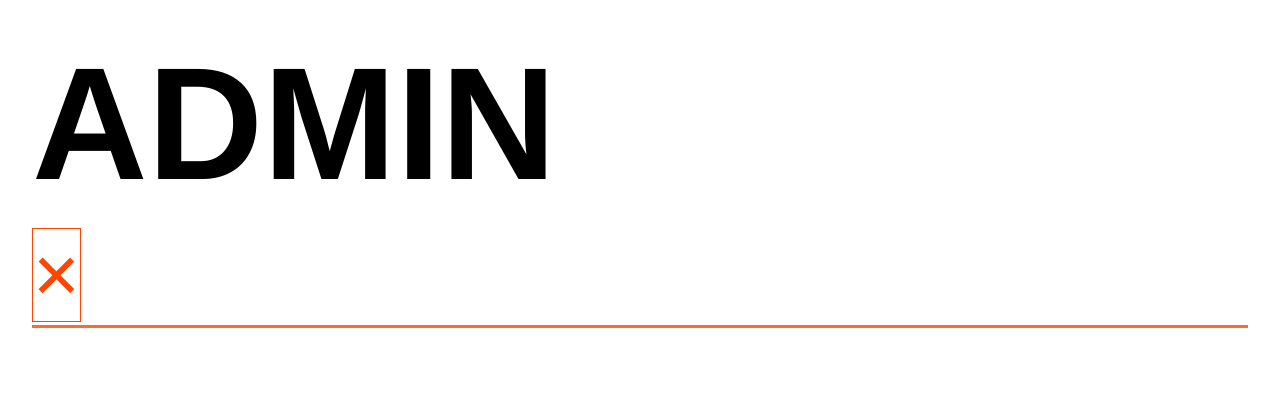
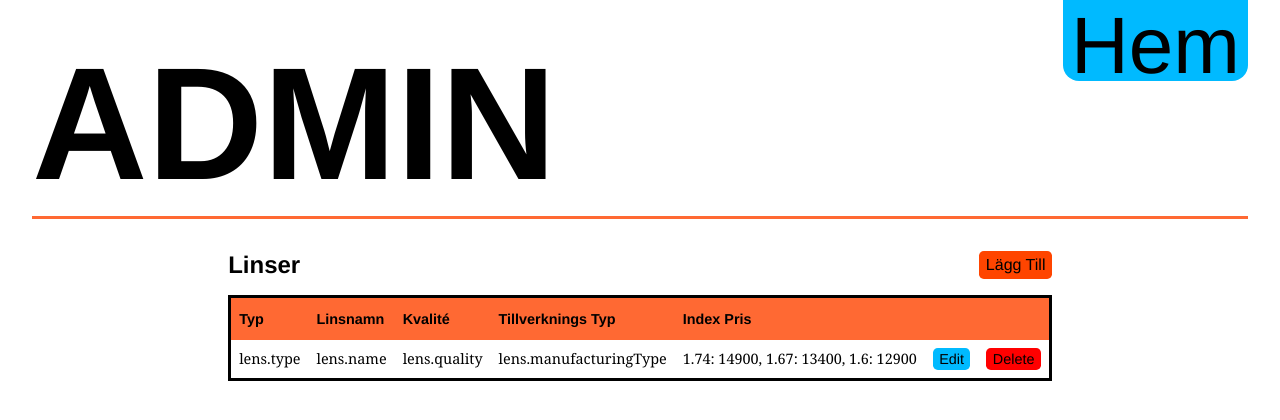
Before and after one commit to J-manLans/lensmanual-frontend, an Angular app: page /admin in a window 1280 px wide. Shown: the top 420 px of the page. Built offline with nearby package versions, Linux system fonts and the light colour scheme.

Commit message:
gonna start importing data to admin

```diff
--- a/angular.json
+++ b/angular.json
@@ -53,7 +53,8 @@
             ],
             "styles": [
               "src/styles.css",
-              "src/styles-lenses.css"
+              "src/styles-lenses.css",
+              "src/styles-table.css"
             ],
             "scripts": []
           },
--- a/src/app/features/admin/components/admin/admin.component.css
+++ b/src/app/features/admin/components/admin/admin.component.css
@@ -1,12 +1,33 @@
 header {
-    position: relative;
-    margin-top: 2rem;
+    display: flex;
+    justify-content: space-between;
     margin-inline: 2rem;
     border-bottom: 3px solid var(--synsam-acc-two);
     font-size: 5em;
 
+    h1 {
+        margin-top: 2rem;
+    }
+
     button {
-        color: var(--synsam-acc);
-        border: 1px solid;
+        position: relative;
+        align-self: start;
+        padding-inline: .5rem;
+        z-index: 1;
+    }
+
+    button::after {
+        content: "";
+        position: absolute;
+        inset: -20% 0 0 0;
+        background-color: var(--synsam-acc-blue);
+        border-bottom-right-radius: 1rem;
+        border-bottom-left-radius: 1rem;
+        z-index: -1;
+        transition: transform .1s ease-in-out;
+        transform: translateY(-10%);
+    }
+    button:hover::after {
+        transform: translateY(0);
     }
 }
--- a/src/app/features/admin/components/admin/admin.component.html
+++ b/src/app/features/admin/components/admin/admin.component.html
@@ -1,10 +1,12 @@
 <header>
     <h1>ADMIN</h1>
-    <button>&#x00D7;</button>
+    <button>Hem</button>
 </header>
 
 <section>
-    <article class="lenses"></article>
-    <article class="diameters"></article>
+    <article class="lenses">
+        <app-lenses></app-lenses>
+    </article>
+    <article class="diameter-strength-bounds"></article>
     <article class="indexes"></article>
 </section>
--- a/src/app/features/admin/components/admin/admin.component.ts
+++ b/src/app/features/admin/components/admin/admin.component.ts
@@ -1,8 +1,9 @@
 import { Component } from '@angular/core';
+import { LensesComponent } from "../lenses/lenses.component";
 
 @Component({
   selector: 'app-admin',
-  imports: [],
+  imports: [LensesComponent],
   templateUrl: './admin.component.html',
   styleUrl: './admin.component.css'
 })
--- /dev/null
+++ b/src/app/features/admin/components/lenses/lenses.component.css
@@ -0,0 +1,22 @@
+.lenses-wrapper {
+    margin: 2rem auto 2rem auto;
+    width: max-content;
+}
+
+.lenses-wrapper__table-header {
+    display: flex;
+    justify-content: space-between;
+    margin: 1rem 0;
+
+}
+button {
+    background-color: var(--synsam-acc);
+    padding: .2rem .4rem;
+    border-radius: .3rem;
+}
+.lenses-wrapper__edit-btn {
+    background-color: var(--synsam-acc-blue);
+}
+.lenses-wrapper__delete-btn {
+    background-color: red;
+}
--- /dev/null
+++ b/src/app/features/admin/components/lenses/lenses.component.html
@@ -0,0 +1,33 @@
+<div class="lenses-wrapper">
+
+    <div class="lenses-wrapper__table-header">
+        <h2>Linser</h2>
+        <button>Lägg Till</button>
+    </div>
+
+    <table>
+        <thead>
+            <tr>
+                <th class="lenses-wrapper__lens-type">Typ</th>
+                <th class="lenses-wrapper__lens-name">Linsnamn</th>
+                <th class="lenses-wrapper__lens-quality">Kvalité</th>
+                <th class="lenses-wrapper__lens-manufacturing-type">Tillverknings Typ</th>
+                <th class="lenses-wrapper__lens-index-price">Index Pris</th>
+                <th class="lenses-wrapper__lens-edit"></th>
+                <th class="lenses-wrapper__lens-delete"></th>
+            </tr>
+        </thead>
+        <!-- The table body will be populated by main.js -->
+        <tbody id="lenses-wrapper__lens_data">
+            <tr>
+                <td>lens.type</td>
+                <td>lens.name</td>
+                <td>lens.quality</td>
+                <td>lens.manufacturingType</td>
+                <td>1.74: 14900, 1.67: 13400, 1.6: 12900</td>
+                <td><button class="lenses-wrapper__edit-btn">Edit</button></td>
+                <td><button class="lenses-wrapper__delete-btn">Delete</button></td>
+            </tr>
+        </tbody>
+    </table>
+</div>
--- /dev/null
+++ b/src/styles-table.css
@@ -0,0 +1,31 @@
+table {
+    table-layout: fixed;
+    border-collapse: collapse;
+    font-size: 0.9em;
+    border: .2rem solid;
+}
+
+thead {
+    position: sticky; /* Make table head stick below the nav bar */
+}
+
+th {
+    background-color: var(--synsam-acc-two);
+    padding: .8rem .5rem .8rem .5rem;
+    font-weight: bolder;
+    vertical-align: bottom;
+    text-align: left;
+}
+
+tbody > tr {
+    border-bottom: thin solid var(--main-light);
+}
+
+tbody > tr > td {
+    vertical-align: center;
+    padding: .5rem;
+    /* By default, left align the text in all data cells. To change text alignment
+    for data cells that should not be left-aligned, apply one of the
+    text-right or text-center CSS classes. */
+    text-align: left;
+}
```
Also changed, not shown: src/app/features/admin/components/lenses/lenses.component.ts (added, +12 -0 lines), src/styles.css (indentation only).
